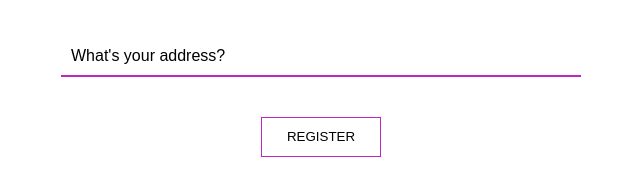
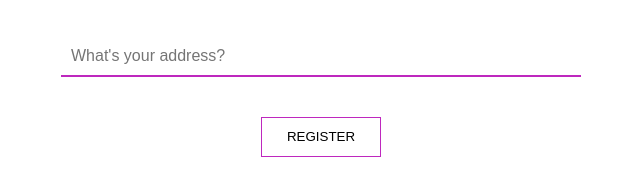
Before and after one commit to jclel/drivr, a plain HTML site: page register.html in a window 1280 px wide. Shown: the part 583-778 px from the top of the page, 319-959 px from the left. Drawn offline with Linux system fonts and the light colour scheme.

Commit message:
Changed address field from value to placeholder

```diff
--- a/register.html
+++ b/register.html
@@ -23,7 +23,7 @@
             </div>
             <input type="password" name="password" placeholder="Enter a password">
             <input type="text" name="email" placeholder="What's your email?">
-            <input type="text" name="address" value="What's your address?">
+            <input type="text" name="address" placeholder="What's your address?">
             <br>
             <button type="submit">REGISTER</button>
         </form>
```
